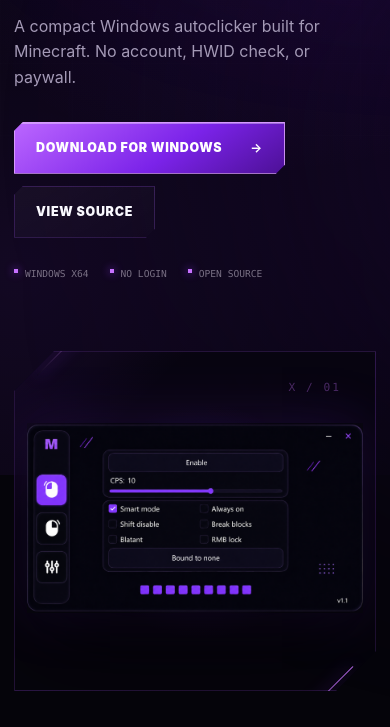
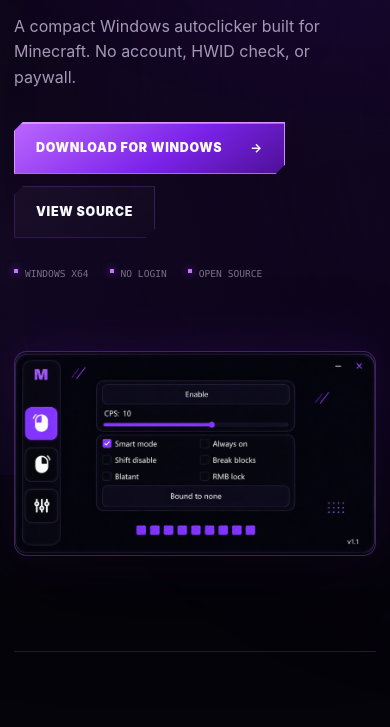
Before and after one commit to xanenax/MetaClicker, a plain HTML site: page docs/index.html in a window 390 px wide. Shown: the part 369-1096 px from the top of the page. Drawn offline with Linux system fonts and the light colour scheme.

Commit message:
Frame the product image directly

```diff
--- a/docs/index.html
+++ b/docs/index.html
@@ -74,16 +74,11 @@
         </div>
 
         <div class="product-visual" aria-label="MetaClicker interface">
-          <div class="visual-index" aria-hidden="true">X / 01</div>
           <img
             class="real-app-shot"
             src="assets/screenshots/metaclicker-main-clean.png"
             alt="MetaClicker 1.1 clicker panel"
           >
-          <div class="visual-caption">
-            <span>META CLICKER // VERSION 1.1</span>
-            <b>NEW UNIFIED DESIGN</b>
-          </div>
         </div>
       </section>
 
--- a/docs/styles.css
+++ b/docs/styles.css
@@ -323,15 +323,9 @@
 
 .product-visual {
   position: relative;
-  min-height: 540px;
+  min-height: 0;
   display: grid;
   place-items: center;
-  border: 1px solid rgba(169, 92, 255, 0.18);
-  background:
-    linear-gradient(135deg, rgba(146, 53, 255, 0.09), transparent 25%),
-    radial-gradient(circle at 52% 50%, rgba(146, 53, 255, 0.14), transparent 47%),
-    rgba(8, 6, 14, 0.72);
-  clip-path: polygon(40px 0, 100% 0, 100% calc(100% - 40px), calc(100% - 40px) 100%, 0 100%, 0 40px);
 }
 
 .real-app-shot {
@@ -339,6 +333,9 @@
   width: min(94%, 760px);
   height: auto;
   object-fit: contain;
+  overflow: hidden;
+  border: 1px solid rgba(169, 92, 255, 0.34);
+  border-radius: 3.5% / 6.2%;
   box-shadow:
     0 38px 95px rgba(0, 0, 0, 0.66),
     0 0 54px rgba(132, 37, 255, 0.18);
@@ -346,12 +343,7 @@
 
 .product-visual::before,
 .product-visual::after {
-  position: absolute;
-  width: 130px;
-  height: 1px;
-  background: linear-gradient(90deg, transparent, var(--accent-light));
-  box-shadow: 0 0 16px var(--accent);
-  content: "";
+  content: none;
 }
 
 .product-visual::before {
@@ -907,7 +899,7 @@
   }
 
   .product-visual {
-    min-height: 590px;
+    min-height: 0;
   }
 
   .project {
@@ -944,8 +936,8 @@
   }
 
   .product-visual {
-    min-height: 340px;
-    padding: 66px 12px 72px;
+    min-height: 0;
+    padding: 0;
   }
 
   .real-app-shot {
```
